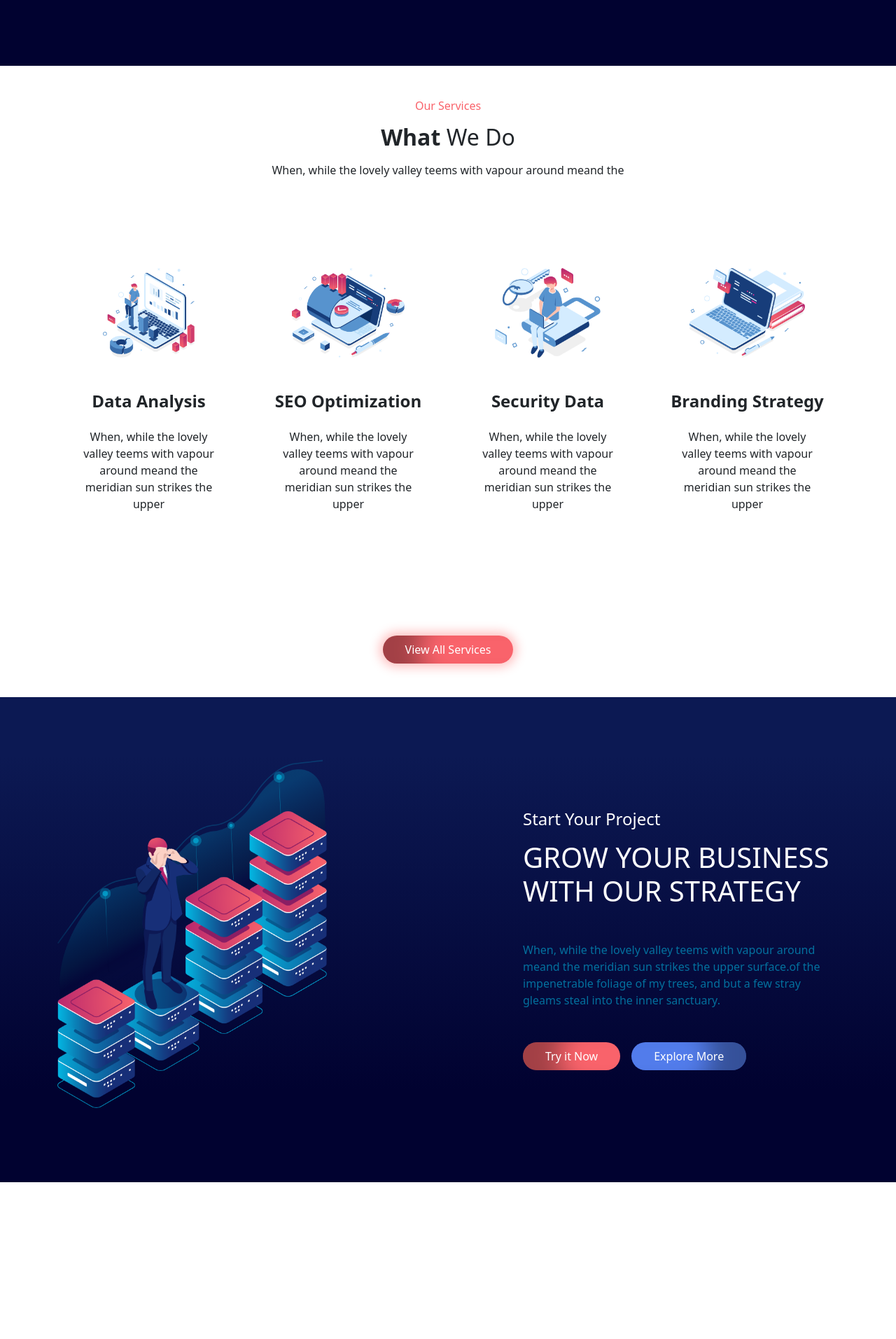
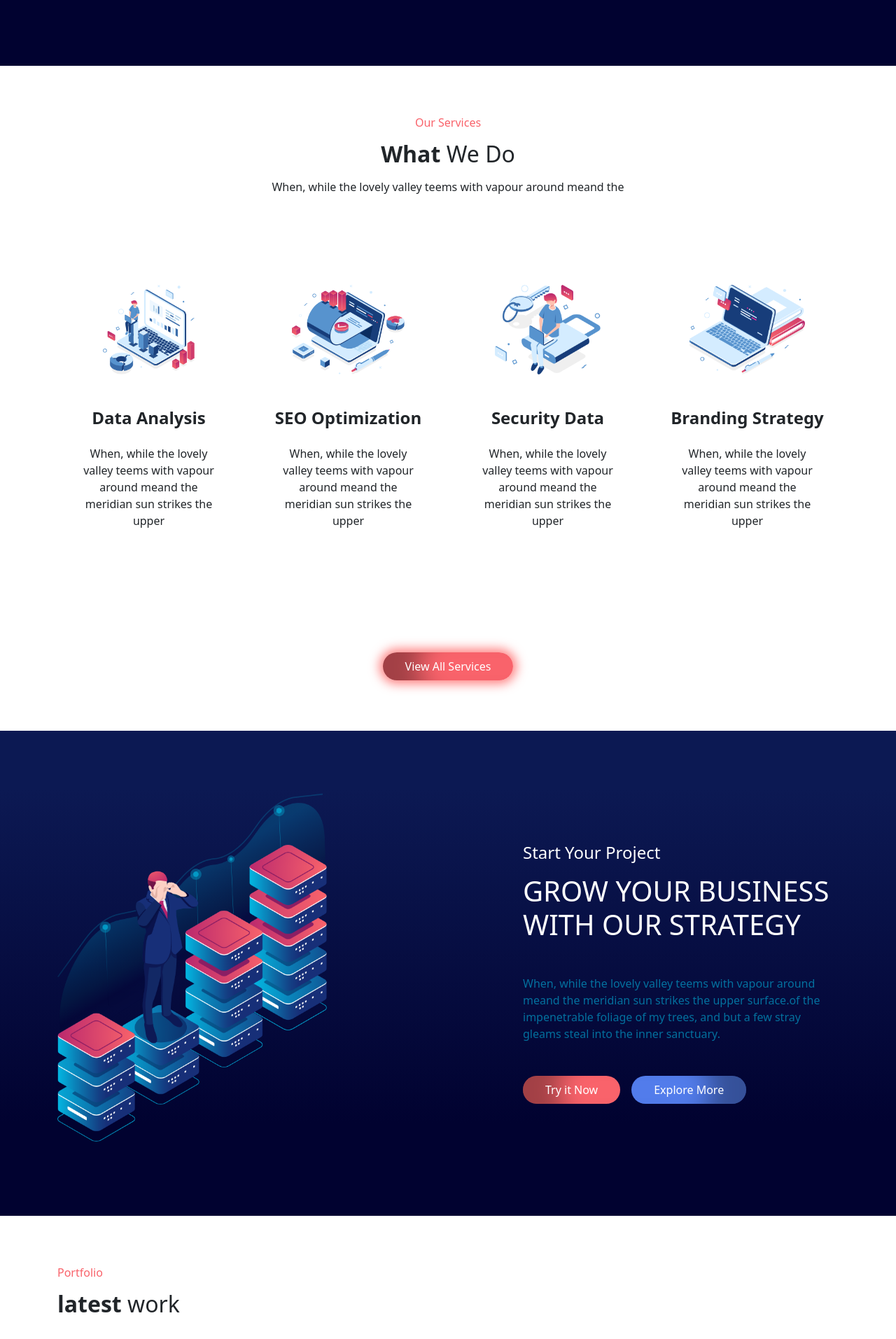
Before and after one commit to LorenzoNicco/personal_project_landing_page, a Vue app: page / in a window 1280 px wide. Shown: the part 607-2520 px from the top of the page at 70% size. Before the commit the page ends 2296 px from the top, so only its background shows below. Built offline with nearby package versions, Linux system fonts and the light colour scheme.

Commit message:
Add titolo sezione carosello

```diff
--- a/src/components/AppMain.vue
+++ b/src/components/AppMain.vue
@@ -1,12 +1,14 @@
 <script>
     import cardsAlbum from "./cardsAlbum.vue";
     import JumboSection from "./JumboSection.vue";
+    import CarouselSection from "./CarouselSection.vue";
 
     export default {
         name: "AppMain",
         components: {
             cardsAlbum,
-            JumboSection
+            JumboSection,
+            CarouselSection
         },
         data() {
             return {
@@ -17,7 +19,7 @@
                         mainTitleFirstWord: 'What',
                         mainTitleRest: 'We Do',
                         caption: 'When, while the lovely valley teems with vapour around meand the',
-                        isCaption: true,
+                        textCenter: true,
                         sectionNumber: 1
                     },
                     {
@@ -25,7 +27,7 @@
                         mainTitleFirstWord: 'latest',
                         mainTitleRest: 'work',
                         caption: '',
-                        isCaption: false,
+                        textCenter: false,
                         sectionNumber: 2
                     },
                     {
@@ -33,7 +35,7 @@
                         mainTitleFirstWord: 'Our',
                         mainTitleRest: 'Pricing',
                         caption: 'When, while the lovely valley teems with vapour around meand the meridian sun strikes the upper surface.',
-                        isCaption: true,
+                        textCenter: true,
                         sectionNumber: 3
                     },
                     {
@@ -41,7 +43,7 @@
                         mainTitleFirstWord: 'Latest',
                         mainTitleRest: 'Posts',
                         caption: 'When, while the lovely valley teems with vapour around meand the',
-                        isCaption: true,
+                        textCenter: true,
                         sectionNumber: 4
                     },
                     {
@@ -49,7 +51,7 @@
                         mainTitleFirstWord: 'What',
                         mainTitleRest: 'People Say',
                         caption: 'When, while the lovely valley teems with vapour around meand the',
-                        isCaption: true,
+                        textCenter: true,
                         sectionNumber: 5
                     }
                 ]
@@ -61,16 +63,16 @@
 
 <template>
     <!-- sezione what we do ---------------------------------------------------------------------->
-    <section class="py-5" :class="{'text-center' : sectionHeaders[0].isCaption == true}">
-        <h6 class="my-red-text">{{ sectionHeaders[0].secondaryTitle }}</h6>
+    <section class="py-5" :class="{'text-center' : sectionHeaders[0].textCenter == true}">
+        <h6 class="my-red-text mt-4">{{ sectionHeaders[0].secondaryTitle }}</h6>
 
         <h2 class="my-3"><span class="fw-bold">{{ sectionHeaders[0].mainTitleFirstWord }}</span> <span class="fw-normal">{{ sectionHeaders[0].mainTitleRest }}</span></h2>
 
-        <p v-if="sectionHeaders[0].isCaption == true">{{ sectionHeaders[0].caption }}</p>
+        <p>{{ sectionHeaders[0].caption }}</p>
 
         <cardsAlbum :sectionNumber='sectionHeaders[0].sectionNumber'/>
 
-        <div class="button-container my-red-shadow">
+        <div class="button-container my-red-shadow mb-4">
             <button class="my-button my-button-color-red my-margin-top">View All Services</button>
         </div>
     </section>
@@ -81,7 +83,18 @@
             <JumboSection :version="version"/>
         </div>
     </div>
+
+    <!-- sezione latest work ---------------------------------------------------------------------->
+    <section class="py-5 container-xl" :class="{'text-center' : sectionHeaders[1].textCenter == true}">
+        <h6 class="my-red-text mt-4">{{ sectionHeaders[1].secondaryTitle }}</h6>
+
+        <h2 class="my-3"><span class="fw-bold">{{ sectionHeaders[1].mainTitleFirstWord }}</span> <span class="fw-normal">{{ sectionHeaders[1].mainTitleRest }}</span></h2>
+
+        <CarouselSection />
+
+    </section>
 </template>
+
 
 <style lang="scss" scoped>
 // utilities--------------------------------------------------------------------------------------------------
@@ -106,7 +119,7 @@
     }
 
     .my-red-shadow {
-        box-shadow: 0px 0px 15px 5px rgba(255,0,0,0.25);
+        box-shadow: 0px 0px 15px 5px rgba(255,0,0,0.50);
     }
 
     .my-bg-dark {
--- /dev/null
+++ b/src/components/CarouselSection.vue
@@ -0,0 +1,15 @@
+<script>
+
+
+export default {
+    name: "CarouselSection",
+
+}
+</script>
+
+<template>
+
+</template>
+
+<style lang="scss" scoped>
+</style>
```
